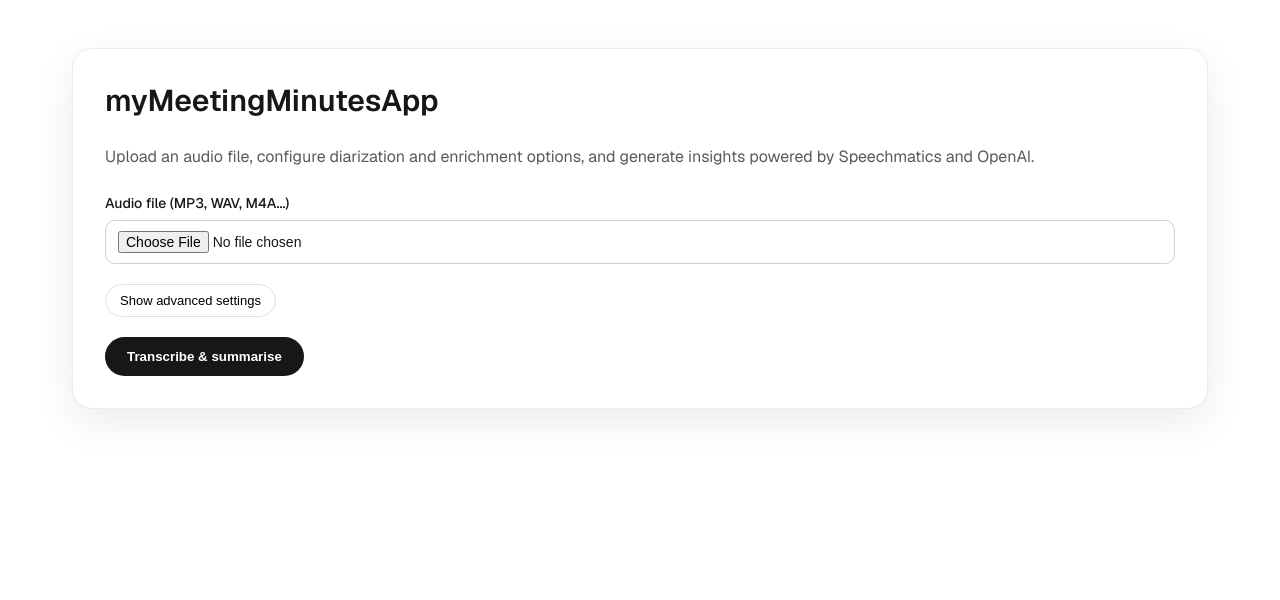
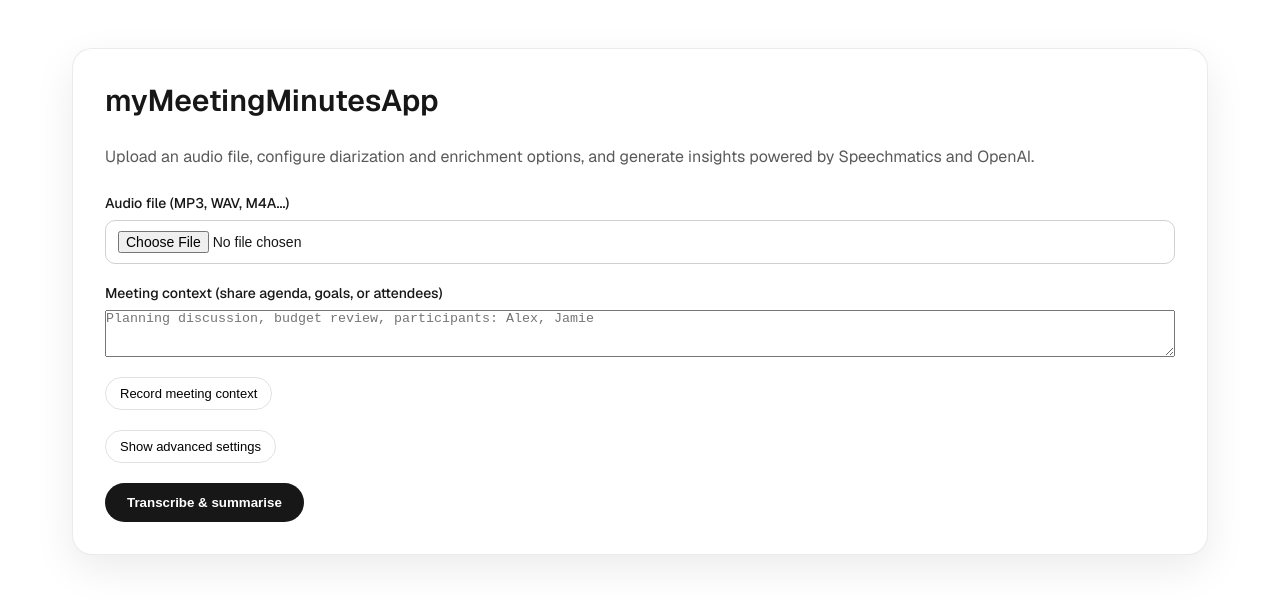
Before and after one commit to jmoujaled/myMeetingMinutesApp, a Next.js app: page / in a window 1280 px wide. Shown: the top 600 px of the page. Built offline with nearby package versions, Linux system fonts and the light colour scheme.

Commit message:
Improve minutes formatting and add context voice input

```diff
--- /dev/null
+++ b/src/app/api/context-transcribe/route.ts
@@ -0,0 +1,48 @@
+import { NextRequest, NextResponse } from 'next/server';
+import OpenAI from 'openai';
+
+const openaiKey = process.env.OPENAI_API_KEY;
+
+if (!openaiKey) {
+  console.warn('OPENAI_API_KEY is not set. Context transcription endpoint will fail.');
+}
+
+const openai = openaiKey ? new OpenAI({ apiKey: openaiKey }) : undefined;
+
+export const runtime = 'nodejs';
+export const dynamic = 'force-dynamic';
+
+export async function POST(request: NextRequest) {
+  if (!openai) {
+    return NextResponse.json(
+      { error: 'Server is missing OpenAI credentials.' },
+      { status: 500 },
+    );
+  }
+
+  try {
+    const formData = await request.formData();
+    const audio = formData.get('audio');
+
+    if (!audio || !(audio instanceof File)) {
+      return NextResponse.json(
+        { error: 'Upload an audio clip under the "audio" field.' },
+        { status: 400 },
+      );
+    }
+
+    const transcription = await openai.audio.transcriptions.create({
+      model: 'gpt-4o-mini-transcribe',
+      file: audio,
+      temperature: 0.2,
+    });
+
+    return NextResponse.json({ text: transcription.text ?? '' });
+  } catch (error) {
+    console.error('Context transcription failed', error);
+    return NextResponse.json(
+      { error: 'Unable to transcribe meeting context.' },
+      { status: 500 },
+    );
+  }
+}
--- a/src/app/api/transcribe/route.ts
+++ b/src/app/api/transcribe/route.ts
@@ -70,6 +70,8 @@ export async function POST(request: NextRequest) {
     const speakerSensitivity = Number.isFinite(sensitivityValue)
       ? Math.min(Math.max(sensitivityValue as number, 0), 1)
       : undefined;
+
+    const meetingContext = formData.get('meetingContext')?.toString().trim() ?? '';
 
     const enableSummarization =
       formData.get('enableSummarization')?.toString() === 'true';
@@ -190,6 +192,12 @@ export async function POST(request: NextRequest) {
 
     const segments = buildSpeakerSegments(transcript);
     const transcriptForPrompt = buildPromptTranscript(segments);
+    const contextForPrompt = meetingContext
+      ? `Meeting context provided by the organizer:
+${meetingContext}
+
+`
+      : '';
 
     const completion = await openai.chat.completions.create({
       model: 'gpt-4.1-nano',
@@ -202,7 +210,7 @@ export async function POST(request: NextRequest) {
         },
         {
           role: 'user',
-          content: `Create detailed meeting minutes based on the following diarized transcript. Preserve speaker attribution when relevant.\n\n${transcriptForPrompt}`,
+          content: `Create detailed meeting minutes based on the following diarized transcript. Preserve speaker attribution when relevant.\n\n${contextForPrompt}${transcriptForPrompt}`,
         },
       ],
       max_tokens: 600,
--- a/src/app/page.module.css
+++ b/src/app/page.module.css
@@ -331,6 +331,44 @@
   border-color: rgba(37, 99, 235, 0.35);
 }
 
+.contextActions {
+  display: flex;
+  align-items: center;
+  gap: 12px;
+  flex-wrap: wrap;
+}
+
+.contextButton {
+  padding: 8px 14px;
+  border-radius: 999px;
+  border: 1px solid rgba(0, 0, 0, 0.12);
+  background: transparent;
+  cursor: pointer;
+  font-size: 13px;
+  transition: background 0.2s ease, border-color 0.2s ease;
+}
+
+.contextButton:disabled {
+  opacity: 0.55;
+  cursor: not-allowed;
+}
+
+.contextButton:not(:disabled):hover {
+  background: rgba(37, 99, 235, 0.12);
+  border-color: rgba(37, 99, 235, 0.35);
+}
+
+.contextStatus {
+  font-size: 13px;
+  color: rgba(37, 99, 235, 0.9);
+}
+
+.contextError {
+  margin: 0;
+  font-size: 13px;
+  color: #dc2626;
+}
+
 .advancedPanel {
   display: flex;
   flex-direction: column;
@@ -349,6 +387,23 @@
   .downloads button:hover {
     background: rgba(59, 130, 246, 0.18);
     border-color: rgba(59, 130, 246, 0.45);
+  }
+
+  .contextButton:not(:disabled):hover {
+    background: rgba(59, 130, 246, 0.18);
+    border-color: rgba(59, 130, 246, 0.45);
+  }
+
+  .contextStatus {
+    color: rgba(147, 197, 253, 0.85);
+  }
+
+  .contextError {
+    color: #ff7b7b;
+  }
+
+  .minutesContent .minutes-divider {
+    border-color: rgba(148, 163, 184, 0.35);
   }
 }
 
@@ -581,7 +636,16 @@
 .minutesContent strong {
   font-weight: 700;
   color: var(--foreground);
-  background: rgba(37, 99, 235, 0.12);
-  padding: 0 2px;
-  border-radius: 4px;
 }
+
+.minutesContent h3 {
+  margin: 12px 0 4px;
+  font-size: 16px;
+  font-weight: 600;
+}
+
+.minutesContent .minutes-divider {
+  border: none;
+  border-top: 1px solid rgba(0, 0, 0, 0.08);
+  margin: 12px 0;
+}
--- a/src/app/page.tsx
+++ b/src/app/page.tsx
@@ -91,6 +91,12 @@ export default function Home() {
   const [translationInput, setTranslationInput] = useState('');
   const [showAdvanced, setShowAdvanced] = useState(false);
 
+  const [meetingContext, setMeetingContext] = useState('');
+  const mediaRecorderRef = useRef<MediaRecorder | null>(null);
+  const contextChunksRef = useRef<Blob[]>([]);
+  const [isRecordingContext, setIsRecordingContext] = useState(false);
+  const [isTranscribingContext, setIsTranscribingContext] = useState(false);
+  const [contextError, setContextError] = useState<string | null>(null);
   const [isSubmitting, setIsSubmitting] = useState(false);
   const [statusMessage, setStatusMessage] = useState('');
   const [error, setError] = useState<string | null>(null);
@@ -282,6 +288,112 @@ export default function Home() {
     setActiveSegmentIndex(segment.index);
   }, []);
 
+  const transcribeContextRecording = useCallback(
+    async (blob: Blob) => {
+      setIsTranscribingContext(true);
+      setContextError(null);
+      try {
+        const formData = new FormData();
+        formData.append('audio', blob, 'context.webm');
+        const response = await fetch('/api/context-transcribe', {
+          method: 'POST',
+          body: formData,
+        });
+        let payload: { text?: string; error?: string } = {};
+        try {
+          payload = (await response.json()) as { text?: string; error?: string };
+        } catch {
+          // ignore JSON parse errors
+        }
+        if (!response.ok || !payload.text) {
+          throw new Error(
+            payload.error ?? `Transcription failed (status ${response.status}).`,
+          );
+        }
+        setMeetingContext((previous) =>
+          previous ? `${previous}
+${payload.text}` : payload.text,
+        );
+      } catch (error) {
+        setContextError(
+          error instanceof Error
+            ? error.message
+            : 'Unable to transcribe meeting context.',
+        );
+      } finally {
+        setIsTranscribingContext(false);
+      }
+    },
+    [],
+  );
+
+  const handleContextRecordToggle = useCallback(async () => {
+    if (isRecordingContext) {
+      const recorder = mediaRecorderRef.current;
+      if (recorder && recorder.state !== 'inactive') {
+        recorder.stop();
+      }
+      setIsRecordingContext(false);
+      return;
+    }
+
+    if (typeof navigator === 'undefined' || !navigator.mediaDevices) {
+      setContextError('Voice input is only available in supported browsers.');
+      return;
+    }
+
+    try {
+      setContextError(null);
+      const stream = await navigator.mediaDevices.getUserMedia({ audio: true });
+      const recorder = new MediaRecorder(stream, { mimeType: 'audio/webm' });
+      contextChunksRef.current = [];
+
+      recorder.ondataavailable = (event) => {
+        if (event.data && event.data.size > 0) {
+          contextChunksRef.current.push(event.data);
+        }
+      };
+
+      recorder.onerror = () => {
+        setContextError('Recording error. Please try again.');
+      };
+
+      recorder.onstop = () => {
+        stream.getTracks().forEach((track) => track.stop());
+        const chunks = contextChunksRef.current;
+        if (!chunks.length) {
+          setContextError('No audio captured. Try recording again.');
+          return;
+        }
+        const blob = new Blob(chunks, { type: 'audio/webm' });
+        if (blob.size === 0) {
+          setContextError('No audio captured. Try recording again.');
+          return;
+        }
+        void transcribeContextRecording(blob);
+      };
+
+      mediaRecorderRef.current = recorder;
+      recorder.start();
+      setIsRecordingContext(true);
+    } catch (error) {
+      setContextError(
+        error instanceof Error
+          ? error.message
+          : 'Microphone access was denied.',
+      );
+    }
+  }, [isRecordingContext, transcribeContextRecording]);
+
+  useEffect(() => {
+    return () => {
+      const recorder = mediaRecorderRef.current;
+      if (recorder && recorder.state !== 'inactive') {
+        recorder.stop();
+      }
+    };
+  }, []);
+
   const handleJump = useCallback(
     (direction: 'previous' | 'next') => {
       if (displaySegments.length === 0) return;
@@ -330,6 +442,20 @@ export default function Home() {
         continue;
       }
 
+      if (/^---+$/.test(line)) {
+        closeList();
+        html.push('<hr class="minutes-divider" />');
+        continue;
+      }
+
+      const headingMatch = line.match(/^(#{1,6})\s+(.*)$/);
+      if (headingMatch) {
+        closeList();
+        const content = applyInlineFormatting(headingMatch[2]);
+        html.push(`<h3>${content}</h3>`);
+        continue;
+      }
+
       if (/^[-*]\s+/.test(line)) {
         if (!listOpen) {
           html.push('<ul>');
@@ -339,7 +465,7 @@ export default function Home() {
         html.push(`<li>${content}</li>`);
       } else {
         closeList();
-        const content = applyInlineFormatting(line);
+        const content = applyInlineFormatting(line.replace(/^\d+\.\s+/, ''));
         html.push(`<p>${content}</p>`);
       }
     }
@@ -378,6 +504,9 @@ export default function Home() {
     formData.append('language', language);
     formData.append('diarizationMode', diarizationMode);
     formData.append('speakerSensitivity', speakerSensitivity.toString());
+    if (meetingContext.trim()) {
+      formData.append('meetingContext', meetingContext.trim());
+    }
     formData.append('enableSummarization', String(enableSummarization));
     formData.append('summaryType', summaryType);
     formData.append('summaryLength', summaryLength);
@@ -423,6 +552,7 @@ export default function Home() {
       setTranscriptJson(payload.transcriptJson ?? null);
       setJobInfo(payload.job ?? null);
       setWarnings(payload.warnings ?? []);
+      setMeetingContext('');
       setStatusMessage('Completed successfully.');
     } catch (err) {
       setError(err instanceof Error ? err.message : 'Unexpected error.');
@@ -453,6 +583,32 @@ export default function Home() {
               required
             />
           </label>
+
+          <label className={styles.label}>
+            <span>Meeting context (share agenda, goals, or attendees)</span>
+            <textarea
+              value={meetingContext}
+              onChange={(event) => setMeetingContext(event.target.value)}
+              placeholder="Planning discussion, budget review, participants: Alex, Jamie"
+              rows={3}
+              disabled={isSubmitting}
+            />
+          </label>
+
+          <div className={styles.contextActions}>
+            <button
+              type="button"
+              onClick={handleContextRecordToggle}
+              className={styles.contextButton}
+              disabled={isSubmitting || isTranscribingContext}
+            >
+              {isRecordingContext ? 'Stop recording context' : 'Record meeting context'}
+            </button>
+            {isTranscribingContext && (
+              <span className={styles.contextStatus}>Transcribing…</span>
+            )}
+          </div>
+          {contextError && <p className={styles.contextError}>{contextError}</p>}
 
           <button
             type="button"
@@ -652,9 +808,6 @@ export default function Home() {
             <article className={styles.card}>
               <header className={styles.cardHeader}>
                 <h2>Review the audio</h2>
-                {jobInfo && (
-                  <span className={styles.badge}>Job #{jobInfo.id}</span>
-                )}
               </header>
               <audio
                 ref={audioRef}
@@ -759,7 +912,7 @@ export default function Home() {
 
           {minutes && (
             <article className={`${styles.card} ${styles.minutesCard}`}>
-              <h2>OpenAI meeting minutes</h2>
+              <h2>Meeting minutes</h2>
               <div
                 className={styles.minutesContent}
                 dangerouslySetInnerHTML={{ __html: minutesHtml }}
--- a/src/lib/speechmatics.ts
+++ b/src/lib/speechmatics.ts
@@ -14,7 +14,7 @@ let nextLabel = 1;
 let currentSegment: SpeakerSegment | null = null;
 
 const isSpeakerSegment = (segment: SpeakerSegment | null): segment is SpeakerSegment =>
-  segment !== null;
+  segment !== null && typeof segment === 'object' && 'speakerId' in segment;
 
   const assignLabel = (speakerId: string): string => {
     const existing = speakerLabels.get(speakerId);
@@ -72,7 +72,7 @@ const isSpeakerSegment = (segment: SpeakerSegment | null): segment is SpeakerSeg
     if (result.type === 'word' || result.type === 'entity') {
       let fallbackSpeaker = 'unknown';
       if (isSpeakerSegment(currentSegment)) {
-        fallbackSpeaker = currentSegment.speakerId;
+        fallbackSpeaker = (currentSegment as SpeakerSegment).speakerId;
       }
       const speakerId = alternative.speaker ?? fallbackSpeaker;
       pushWord(result, alternative.content, speakerId);
```
